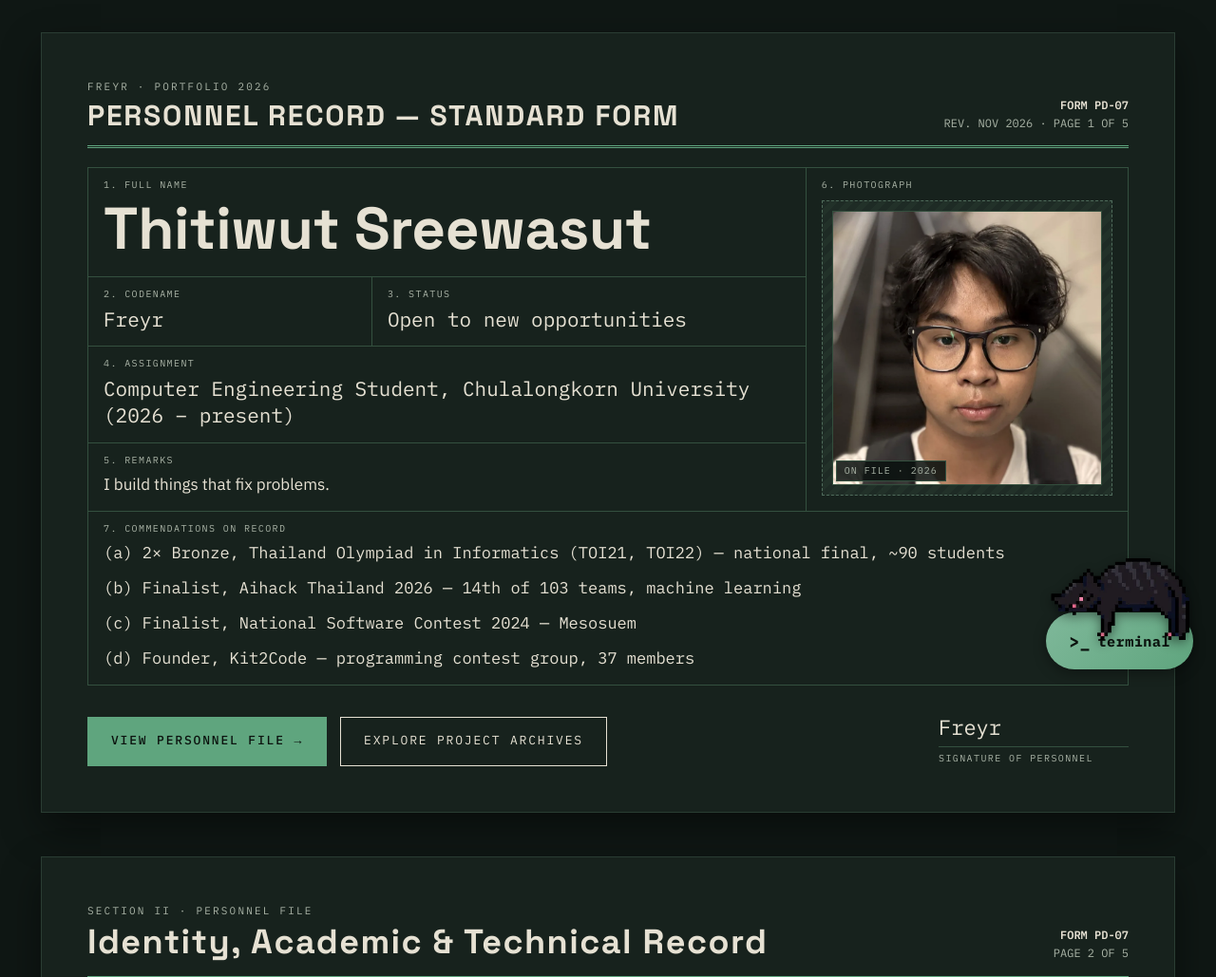
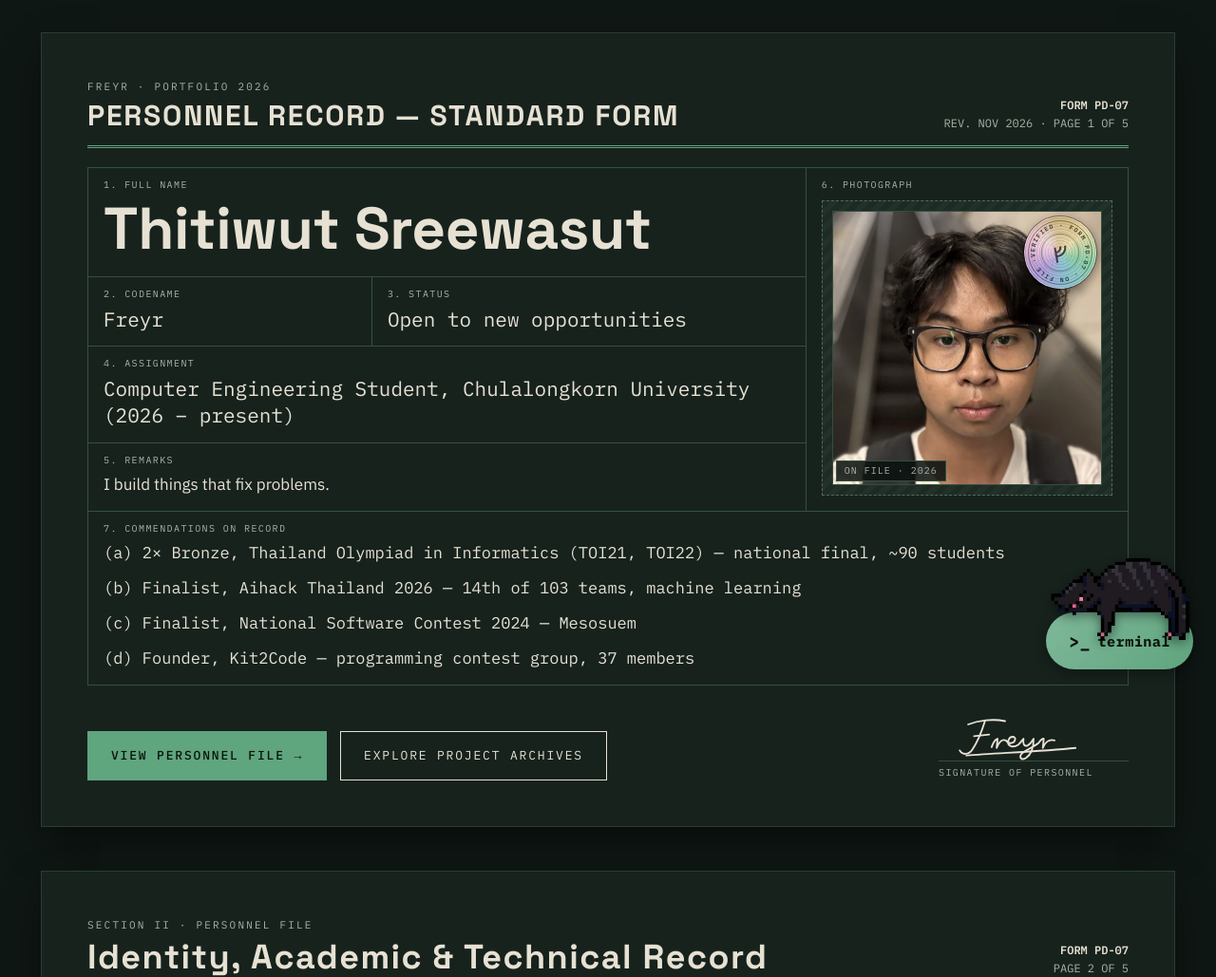
Before and after one commit to MiyaZaki1072/MiyaZaki1072.github.io, a plain HTML site: page index.html in a window 1280 px wide. Shown: the part 71-1100 px from the top of the page at 95% size. Drawn offline with Linux system fonts and the light colour scheme; a web font is replaced by a local one.

Commit message:
feat add holographic photo seal and self-drawing signature

```diff
--- a/index.html
+++ b/index.html
@@ -211,6 +211,17 @@
                     <div class="photo-frame">
                         <img src="images/me.webp" alt="Portrait of Thitiwut Sreewasut (Freyr)" class="avatar" width="160" height="160" fetchpriority="high" decoding="async">
                         <span class="photo-caption">ON FILE · 2026</span>
+                        <span class="foil-seal" aria-hidden="true">
+                            <svg viewBox="0 0 100 100">
+                                <defs>
+                                    <path id="seal-ring" d="M50,50 m-35,0 a35,35 0 1,1 70,0 a35,35 0 1,1 -70,0"/>
+                                </defs>
+                                <circle cx="50" cy="50" r="44" class="foil-seal-edge"/>
+                                <circle cx="50" cy="50" r="26" class="foil-seal-edge"/>
+                                <text class="foil-seal-ring"><textPath href="#seal-ring" textLength="218">VERIFIED · FORM PD-07 · ON FILE ·</textPath></text>
+                                <text x="50" y="52" class="foil-seal-rune" text-anchor="middle" dominant-baseline="central">ᚠ</text>
+                            </svg>
+                        </span>
                     </div>
                 </div>
 
@@ -232,7 +243,13 @@
                 </div>
                 <div class="overview-signoff">
                     <div class="signature-block">
-                        <span class="signature-hand">Freyr</span>
+                        <svg class="signature-svg" viewBox="0 0 200 60" role="img" aria-label="Signature: Freyr">
+                            <path pathLength="1" style="--d:.35s;--delay:0s" d="M22 17 C34 12, 52 10, 66 13"/>
+                            <path pathLength="1" style="--d:.45s;--delay:.3s" d="M42 13 C38 26, 33 38, 27 47 C23 53, 15 54, 12 48"/>
+                            <path pathLength="1" style="--d:.2s;--delay:.7s" d="M29 31 L47 29"/>
+                            <path pathLength="1" style="--d:1.1s;--delay:.85s" d="M50 44 C52 38, 54 35, 57 34 C57 38, 56 42, 56 45 C58 39, 62 34, 67 36 C70 41, 77 40, 78 35 C79 31, 72 30, 70 36 C68 42, 74 46, 82 41 C85 38, 87 35, 88 34 C87 39, 88 44, 93 42 C97 40, 99 35, 100 34 C100 44, 97 53, 91 57 C85 61, 81 55, 88 50 C94 46, 101 43, 106 39 C108 36, 110 34, 112 34 C112 38, 111 42, 111 45 C113 39, 118 34, 125 36"/>
+                            <path pathLength="1" style="--d:.5s;--delay:1.9s" d="M20 54 C60 51, 110 49, 150 45"/>
+                        </svg>
                         <span class="signature-label">SIGNATURE OF PERSONNEL</span>
                     </div>
                 </div>
--- a/js/motion.js
+++ b/js/motion.js
@@ -2,6 +2,8 @@
    Form PD-07 Motion Controller (js/motion.js)
    - Sheets fade in and rise 8px as they enter view (200ms)
    - Stamps "thump" once on first view (scale 1.08 -> 1)
+   - Signature strokes draw once on first view
+   - Foil seal sheen tracks pointer and scroll
    - Nothing loops. Disabled under prefers-reduced-motion.
    ============================================================ */
 
@@ -56,4 +58,56 @@
         stamp.classList.add('will-thump');
         stampObserver.observe(stamp);
     });
+
+    // 3. Signature: pen strokes draw once on first view
+    const signature = document.querySelector('.signature-svg');
+    if (signature) {
+        signature.classList.add('will-sign');
+        const signObserver = new IntersectionObserver((entries) => {
+            entries.forEach((entry) => {
+                if (!entry.isIntersecting) return;
+                // Force a frame at the hidden state so the transition runs
+                requestAnimationFrame(() => {
+                    signature.classList.add('is-signed');
+                    signature.classList.remove('will-sign');
+                });
+                signObserver.unobserve(signature);
+            });
+        }, { threshold: 0.6 });
+        signObserver.observe(signature);
+    }
+
+    // 4. Foil seal: sheen follows the pointer, hue turns with scroll
+    const seal = document.querySelector('.foil-seal');
+    if (seal) {
+        let px = null;
+        let py = null;
+        let queued = false;
+
+        const paint = () => {
+            queued = false;
+            const r = seal.getBoundingClientRect();
+            if (r.bottom < 0 || r.top > window.innerHeight) return;
+            if (px !== null) {
+                const fx = Math.max(-20, Math.min(120, ((px - r.left) / r.width) * 100));
+                const fy = Math.max(-20, Math.min(120, ((py - r.top) / r.height) * 100));
+                seal.style.setProperty('--fx', fx.toFixed(1) + '%');
+                seal.style.setProperty('--fy', fy.toFixed(1) + '%');
+            }
+            const angle = (window.scrollY * 0.35 + (px || 0) * 0.15) % 360;
+            seal.style.setProperty('--fa', angle.toFixed(1) + 'deg');
+        };
+        const queue = () => {
+            if (queued) return;
+            queued = true;
+            requestAnimationFrame(paint);
+        };
+
+        window.addEventListener('pointermove', (e) => {
+            px = e.clientX;
+            py = e.clientY;
+            queue();
+        }, { passive: true });
+        window.addEventListener('scroll', queue, { passive: true });
+    }
 })();
--- a/style.css
+++ b/style.css
@@ -779,12 +779,91 @@ img {
     width: 200px;
 }
 
-.signature-hand {
-    font-family: var(--font-mono);
-    font-size: 22px;
+.signature-svg {
+    display: block;
+    width: 100%;
+    height: 54px;
     border-bottom: 1px solid var(--rule);
-    padding-bottom: 2px;
-    color: var(--ink);
+    overflow: visible;
+}
+
+.signature-svg path {
+    fill: none;
+    stroke: var(--ink);
+    stroke-width: 2.1;
+    stroke-linecap: round;
+    stroke-linejoin: round;
+    stroke-dasharray: 1;
+    stroke-dashoffset: 0;
+}
+
+/* motion.js adds .will-sign, then swaps to .is-signed on first view */
+.signature-svg.will-sign path {
+    stroke-dashoffset: 1;
+}
+
+.signature-svg.is-signed path {
+    transition: stroke-dashoffset var(--d, 0.5s) cubic-bezier(0.55, 0.05, 0.45, 1) var(--delay, 0s);
+}
+
+/* ── Holographic foil seal (photo corner) ──────────────────── */
+.foil-seal {
+    --fx: 35%;
+    --fy: 30%;
+    --fa: 20deg;
+    position: absolute;
+    top: 16px;
+    right: 16px;
+    width: 76px;
+    height: 76px;
+    border-radius: 50%;
+    pointer-events: none;
+    transform: rotate(-10deg);
+    background:
+        radial-gradient(circle at var(--fx) var(--fy), rgba(255, 255, 255, 0.6), rgba(255, 255, 255, 0) 42%),
+        conic-gradient(from var(--fa), #C9A86A, #EADBA8, #8FD1AB, #8EC3D6, #B39BD8, #E3A9C6, #C9A86A);
+    box-shadow:
+        0 0 0 1px rgba(0, 0, 0, 0.4),
+        0 4px 12px rgba(0, 0, 0, 0.5),
+        inset 0 0 0 1px rgba(255, 255, 255, 0.35);
+}
+
+/* Fine guilloche rings over the foil */
+.foil-seal::after {
+    content: '';
+    position: absolute;
+    inset: 0;
+    border-radius: 50%;
+    background: repeating-radial-gradient(circle at 50% 50%, rgba(10, 17, 14, 0.1) 0 1px, transparent 1px 3px);
+    mix-blend-mode: multiply;
+}
+
+.foil-seal svg {
+    position: relative;
+    z-index: 1;
+    width: 100%;
+    height: 100%;
+    display: block;
+}
+
+.foil-seal-edge {
+    fill: none;
+    stroke: rgba(10, 17, 14, 0.45);
+    stroke-width: 1;
+}
+
+.foil-seal-ring {
+    font-family: var(--font-mono);
+    font-size: 8.4px;
+    font-weight: 600;
+    letter-spacing: 0.04em;
+    fill: rgba(10, 17, 14, 0.78);
+}
+
+.foil-seal-rune {
+    font-family: var(--font-rune), var(--font-mono);
+    font-size: 30px;
+    fill: rgba(10, 17, 14, 0.72);
 }
 
 .signature-label {
```
